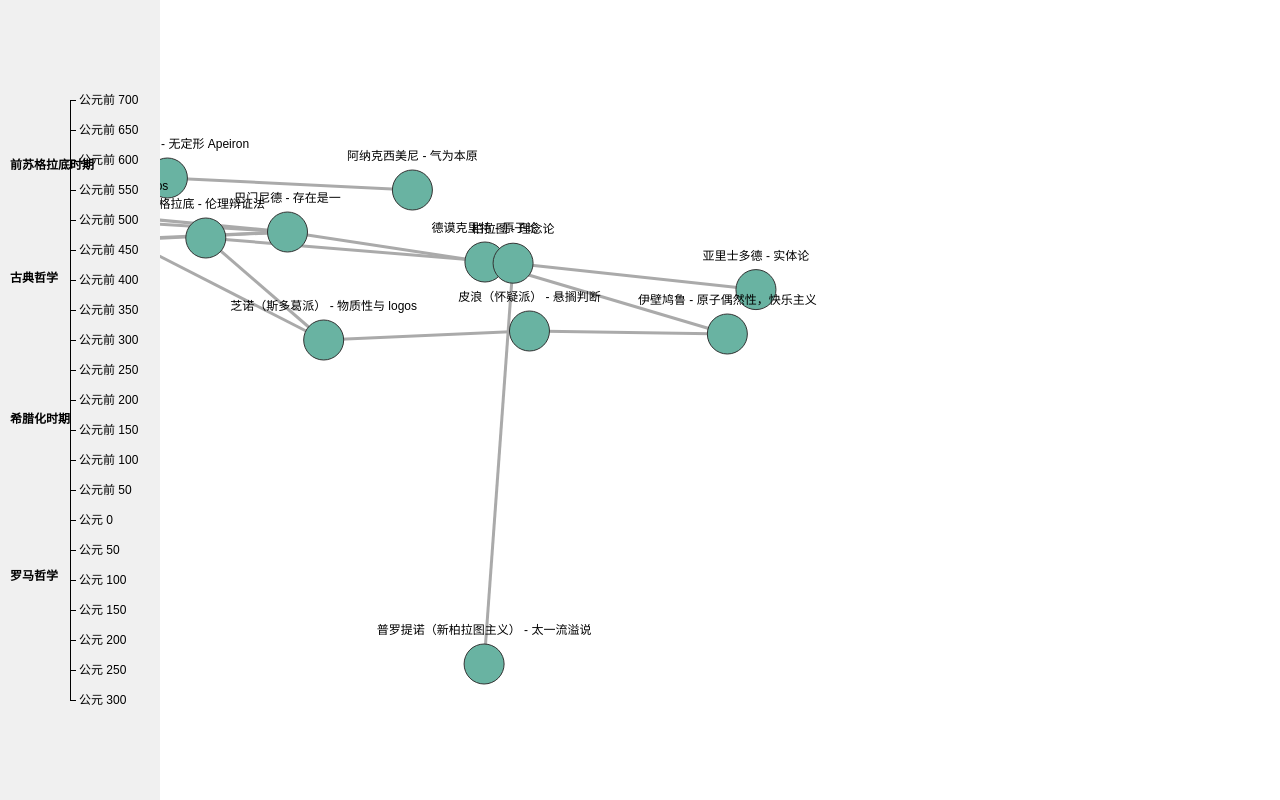
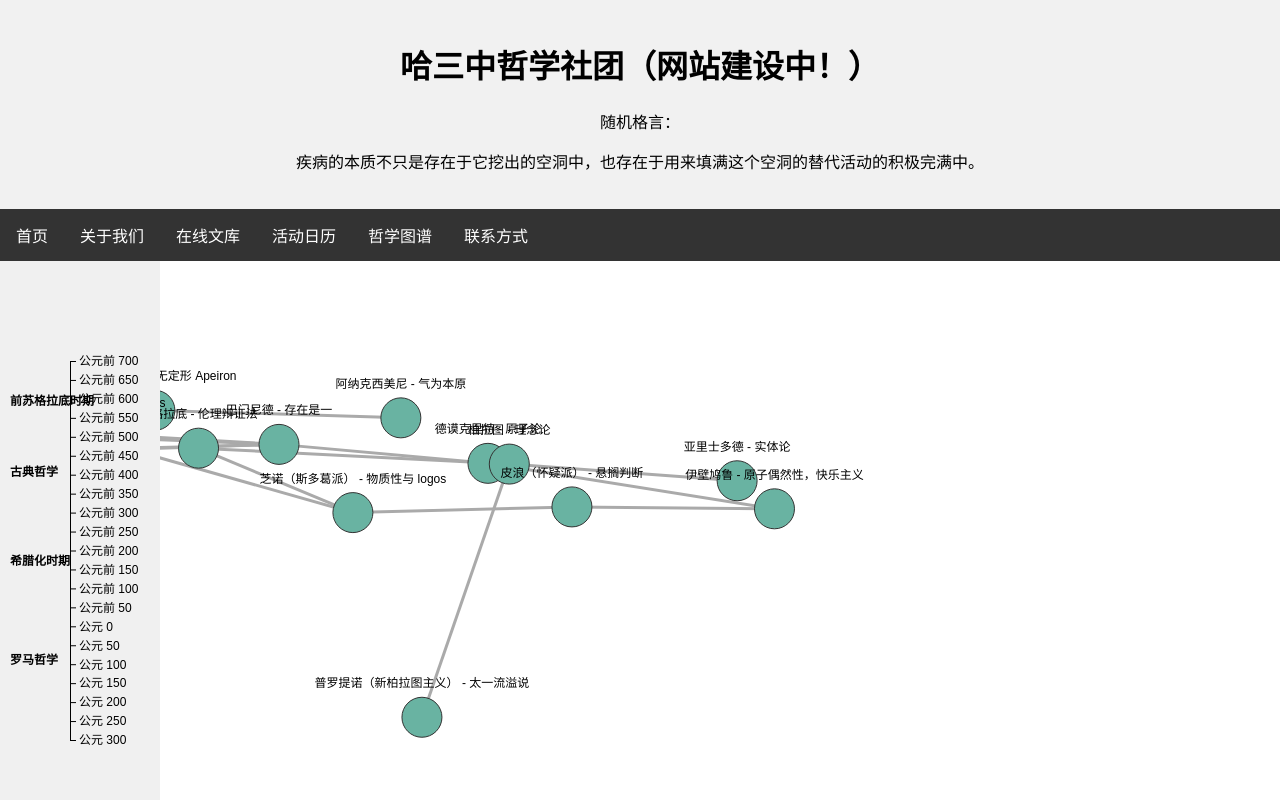
Before and after one commit to Node2Tree/node2tree.github.io, a plain HTML site: page graph.html in a window 1280 px wide. Drawn offline with nearby package versions, Linux system fonts and the light colour scheme.

Commit message:
Rename graph page link and add header

```diff
--- a/graph.html
+++ b/graph.html
@@ -4,8 +4,28 @@
   <meta charset="UTF-8">
   <title>哲学家关系图谱 Demo</title>
   <style>
-    html, body { margin: 0; height: 100%; overflow: hidden; font-family: sans-serif; }
-    #container { display: flex; height: 100%; }
+    html, body { margin: 0; height: 100%; overflow: hidden; font-family: Arial, sans-serif; }
+    .header {
+      background-color: #f1f1f1;
+      padding: 20px;
+      text-align: center;
+    }
+    .nav-bar {
+      background-color: #333;
+      overflow: hidden;
+    }
+    .nav-bar a {
+      float: left;
+      color: white;
+      text-align: center;
+      padding: 14px 16px;
+      text-decoration: none;
+    }
+    .nav-bar a:hover {
+      background-color: #ddd;
+      color: black;
+    }
+    #container { display: flex; height: calc(100vh - 120px); }
     .axis svg {
       background: #f0f0f0;
       display: block;
@@ -43,6 +63,21 @@
   </style>
 </head>
 <body>
+  <div class="header">
+    <h1>哈三中哲学社团（网站建设中！）</h1>
+    <span>随机格言：</span>
+    <p class="motto" id="motto"></p>
+  </div>
+
+  <div class="nav-bar">
+    <a href="index.html">首页</a>
+    <a href="about.html">关于我们</a>
+    <a href="library.html">在线文库</a>
+    <a href="events.html">活动日历</a>
+    <a href="graph.html">哲学图谱</a>
+    <a href="contact.html">联系方式</a>
+  </div>
+
 <div id="container">
   <div class="axis">
     <svg id="axis-svg" width="160" height="1000"></svg>
@@ -91,7 +126,10 @@ const data = {
 };
 
 const width = window.innerWidth;
-const height = window.innerHeight;
+const headerHeight = document.querySelector('.header').offsetHeight;
+const navHeight = document.querySelector('.nav-bar').offsetHeight;
+const height = window.innerHeight - headerHeight - navHeight;
+document.getElementById('container').style.height = height + 'px';
 
 const yScale = d3.scaleLinear()
   .domain([-700, 300])
@@ -299,5 +337,6 @@ const zoom = d3.zoom()
 
 d3.select('#container').call(zoom);
 </script>
+<script src="files/js/motto.js"></script>
 </body>
 </html>
```
Also changed, not shown: about.html (+1 -1 lines), contact.html (+1 -1 lines), events.html (+1 -1 lines), index.html (+1 -1 lines), library.html (+1 -1 lines).
